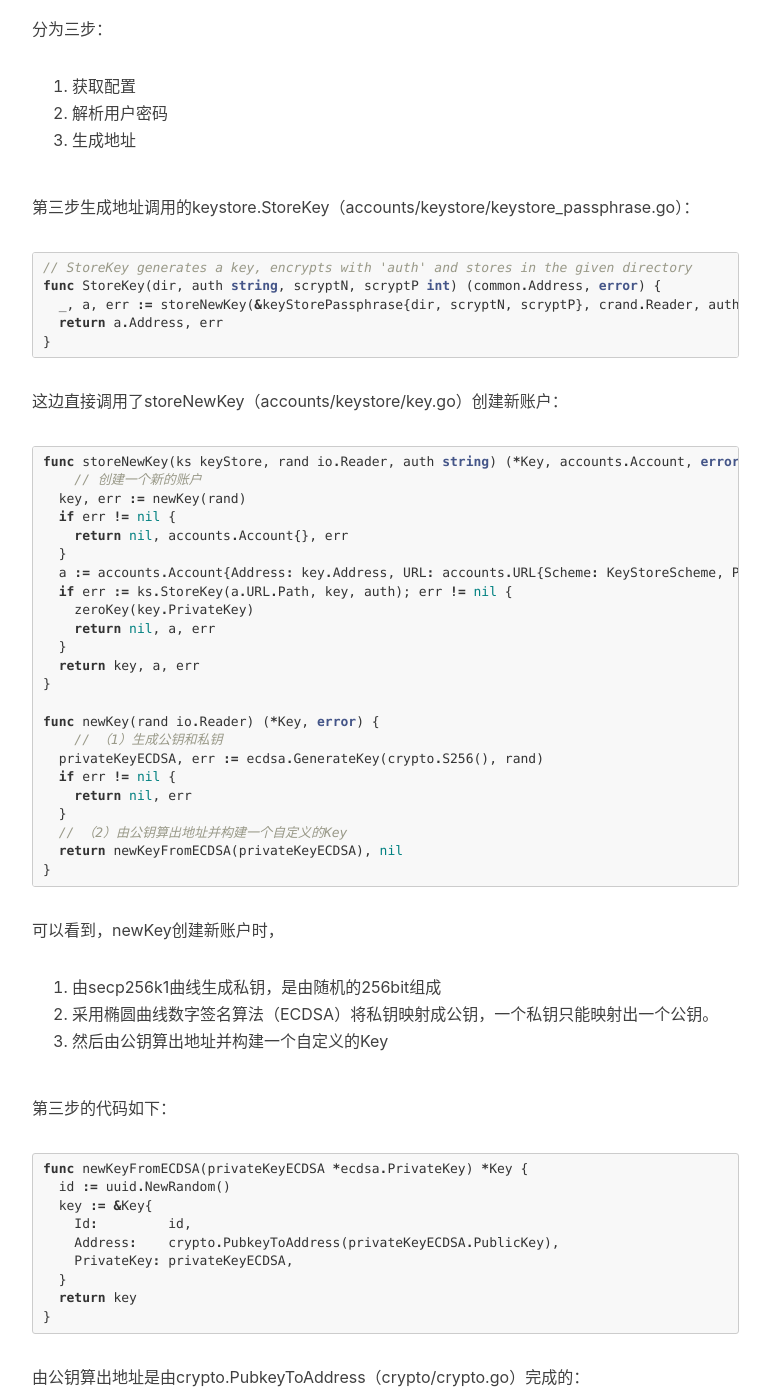
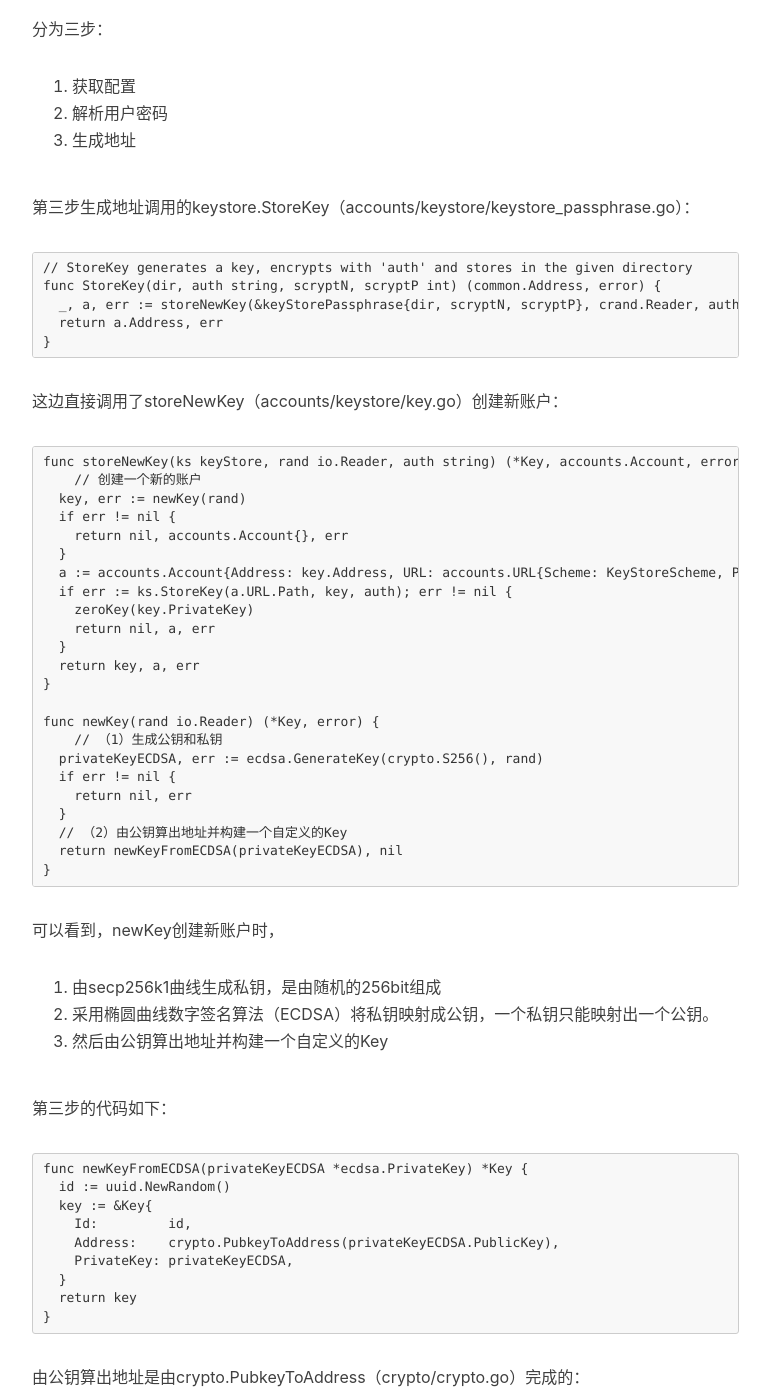
Before and after one commit to hello2mao/hello2mao.github.io, a Jekyll site: the page built from _posts/2018-05-22-detail-about-ethereum-account.md, in a window 1280 px wide and 1400 px high, scrolled down 2529 px. Shown: the whole window, without its empty margins (233-1003 px from the left). Built offline with Jekyll 4.4.1, drawn with Linux system fonts in a browser that asks for light colours; nearby versions of some CDN libraries; comment, search, counter and statistics services are not loaded; some of the changed text lies outside the part shown.

Commit message:
Lazy push: 2019年 2月 7日 星期四 12时53分39秒 CST

````diff
--- a/_posts/2018-05-22-detail-about-ethereum-account.md
+++ b/_posts/2018-05-22-detail-about-ethereum-account.md
@@ -30,7 +30,7 @@ Address: {07a78fc0fb8c175d8e09e942086985d2835b6849}
 下面跟踪geth的源码：https://github.com/ethereum/go-ethereum 来分析其地址生成过程。
 geth是用https://github.com/urfave/cli 来做命令行解析的，运行geth account new时的入口在cmd/geth/main.go：
 
-```go
+```
 func init() {
   // Initialize the CLI app and start Geth
   app.Action = geth
@@ -47,7 +47,7 @@ func init() {
 
 账户相关的命令在cmd/geth/accountcmd.go里，新建账户命令为new:
 
-```go
+```
 var (
   accountCommand = cli.Command{
     Name:     "account",
@@ -76,7 +76,7 @@ var (
 
 但new一个新账户的时候，会调用accountCreate：
 
-```text
+```
 // accountCreate creates a new account into the keystore defined by the CLI flags.
 func accountCreate(ctx *cli.Context) error {
     // （1）获取配置
@@ -111,7 +111,7 @@ func accountCreate(ctx *cli.Context) error {
 
 第三步生成地址调用的keystore.StoreKey（accounts/keystore/keystore_passphrase.go）：
 
-```go
+```
 // StoreKey generates a key, encrypts with 'auth' and stores in the given directory
 func StoreKey(dir, auth string, scryptN, scryptP int) (common.Address, error) {
   _, a, err := storeNewKey(&keyStorePassphrase{dir, scryptN, scryptP}, crand.Reader, auth)
@@ -121,7 +121,7 @@ func StoreKey(dir, auth string, scryptN, scryptP int) (common.Address, error) {
 
 这边直接调用了storeNewKey（accounts/keystore/key.go）创建新账户：
 
-```go
+```
 func storeNewKey(ks keyStore, rand io.Reader, auth string) (*Key, accounts.Account, error) {
     // 创建一个新的账户
   key, err := newKey(rand)
@@ -155,7 +155,7 @@ func newKey(rand io.Reader) (*Key, error) {
 
 第三步的代码如下：
 
-```go
+```
 func newKeyFromECDSA(privateKeyECDSA *ecdsa.PrivateKey) *Key {
   id := uuid.NewRandom()
   key := &Key{
@@ -169,7 +169,7 @@ func newKeyFromECDSA(privateKeyECDSA *ecdsa.PrivateKey) *Key {
 
 由公钥算出地址是由crypto.PubkeyToAddress（crypto/crypto.go）完成的：
 
-```go
+```
 func PubkeyToAddress(p ecdsa.PublicKey) common.Address {
   pubBytes := FromECDSAPub(&p)
   return common.BytesToAddress(Keccak256(pubBytes[1:])[12:])
````
